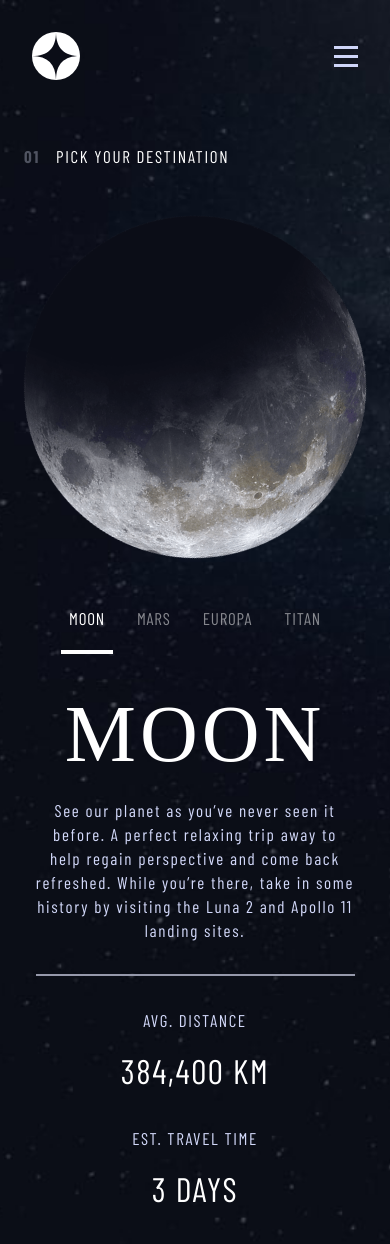
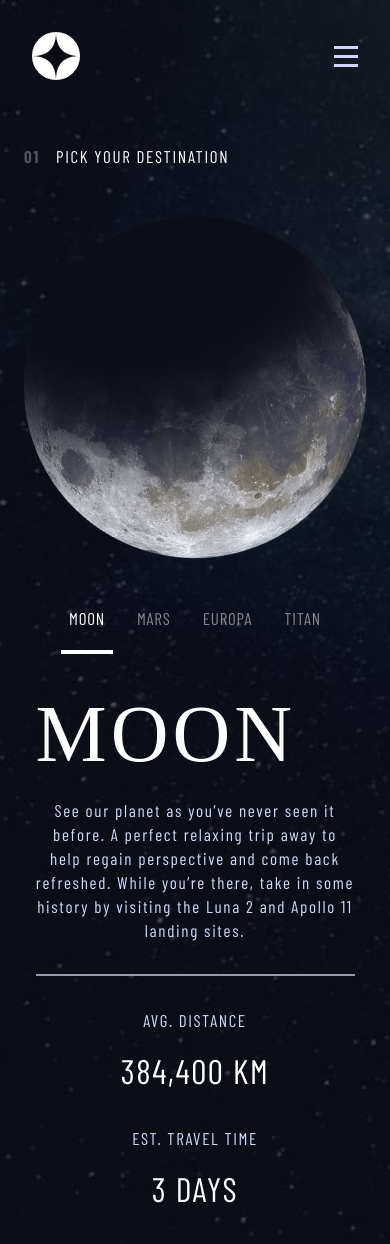
Before and after one commit to InnaTymoshenko/space-tourism, a Next.js app: page /destination in a window 390 px wide. Shown: the top 1244 px of the page. Built offline with nearby package versions, Linux system fonts and the light colour scheme; a web font is replaced by a local one.

Commit message:
added base animation

```diff
--- a/app/page.tsx
+++ b/app/page.tsx
@@ -7,9 +7,39 @@
 export default function Home() {
 	const screenSize = useScreenSize()
 
+	const mainAnimation = {
+		hidden: {
+			y: '-100vh',
+			opacity: 0,
+			scale: 0.1,
+			skew: '80deg, 0deg'
+		},
+		visible: {
+			y: '0',
+			opacity: 1,
+			scale: 1,
+			skew: '0deg, 0deg',
+			transition: { duration: 3 }
+		}
+	}
+
+	const starAnimation = {
+		hidden: {
+			x: '100vw',
+			scale: 0.1,
+			opasity: 0
+		},
+		visible: {
+			x: '0',
+			opasity: 1,
+			scale: 1,
+			transition: { duration: 3 }
+		}
+	}
+
 	return (
 		<section
-			className={`w-full  ${
+			className={`w-full overflow-hidden ${
 				screenSize === SCREEN_SIZES.MOBILE
 					? 'bg-mobile h-[120vh]'
 					: screenSize === SCREEN_SIZES.TABLET
@@ -17,28 +47,42 @@
 					: 'bg-desktop h-screen'
 			}`}
 		>
-			<div className="shell flex lg:flex-row sx:flex-col justify-between lg:items-end sx:items-center  lg:pb-32 sx:pb-8 lg:pt-0 sx:pt-[10rem]">
+			<motion.div
+				initial={'hidden'}
+				whileInView={'visible'}
+				className="shell flex lg:flex-row sx:flex-col justify-between lg:items-end sx:items-center  lg:pb-32 sx:pb-8 lg:pt-0 sx:pt-[10rem]"
+			>
 				<div className="lg:w-[45%] md2:w-[80%] sx:w-full md2:mx-auto lg:mx-0 flex flex-col lg:items-start sx:items-center gap-4 sx:pl-2 md:pl-16 py-4">
-					<p className="lg:text-3xl md:text-2xl sx:text-xl text-gray-25 tracking-[.2em] uppercase font-thin">
+					<motion.p
+						variants={mainAnimation}
+						className="lg:text-3xl md:text-2xl sx:text-xl text-gray-25 tracking-[.2em] uppercase font-thin"
+					>
 						So, you want to travel to
-					</p>
-					<h1 className="lg:text-5xl md:text-4xl sx:text-[6rem] sx:leading-none text-white tracking-wider uppercase">
+					</motion.p>
+					<motion.h1
+						variants={mainAnimation}
+						className="lg:text-5xl md:text-4xl sx:text-[6rem] sx:leading-none text-white tracking-wider uppercase"
+					>
 						Space
-					</h1>
-					<p className="description px-0">
+					</motion.h1>
+					<motion.p variants={mainAnimation} className="description px-0">
 						Let’s face it; if you want to go to space, you might as well genuinely go to outer space and not hover kind
 						of on the edge of it. Well sit back, and relax because we’ll give you a truly out of this world experience!
-					</p>
+					</motion.p>
 				</div>
-				<div className="lg:w-[300px] lg:h-[300px] sx:w-[200px] md2:w-[250px] md2:h-[250px] sx:h-[200px] rounded-full bg-white m-4 hover:shadow-3xl transition-shadow duration-500 ease-in-out">
+				<motion.div
+					whileHover={{ scale: 0.8 }}
+					variants={starAnimation}
+					className="lg:w-[300px]  lg:h-[300px] sx:w-[200px] md2:w-[250px] md2:h-[250px] sx:h-[200px] rounded-full bg-white m-4 hover:shadow-3xl transition-shadow duration-500 ease-in-out"
+				>
 					<Link
 						href={'/destination'}
 						className="w-full h-full  flex justify-center items-center text-gray-50 text-2xl font-mono tracking-wider"
 					>
 						EXPLORE
 					</Link>
-				</div>
-			</div>
+				</motion.div>
+			</motion.div>
 		</section>
 	)
 }
--- a/components/crew-tab.tsx
+++ b/components/crew-tab.tsx
@@ -2,6 +2,7 @@
 'use client'
 
 import React, { useEffect, useState } from 'react'
+import { motion } from 'framer-motion'
 import { VariantProps, cva } from 'class-variance-authority'
 import { cn } from '@/utils/cn'
 
@@ -44,6 +45,30 @@
 		bio: ''
 	})
 
+	const aboutAnimation = {
+		hidden: {
+			x: '-100%',
+			opacity: 0
+		},
+		visible: (custom: number) => ({
+			x: 0,
+			opacity: 1,
+			transition: { delay: custom * 0.3, duration: 1 }
+		})
+	}
+
+	const imageAnimation = {
+		hidden: {
+			x: '100%',
+			opacity: 0
+		},
+		visible: {
+			x: 0,
+			opacity: 1,
+			transition: { duration: 2 }
+		}
+	}
+
 	const handleCrewTitle = (value: React.SetStateAction<string> | null) => {
 		if (value) {
 			setTitle(value)
@@ -81,15 +106,37 @@
 			<div className="w-full flex lg:flex-row sx:flex-col-reverse justify-between items-center gap-8">
 				<div className="lg:w-[55%] sx:w-full lg:mx-0 h-full flex lg:flex-col flex-wrap justify-between items-start md2:gap-20 sx:gap-12 3xl:pb-20 sx:pb-8  lg:pl-16 sx:px-6 pt-4">
 					<div className="w-full flex lg:flex-col sx:flex-col-reverse md2:gap-16 sx:gap-8">
-						<div className="flex flex-col justify-center sx:items-center lg:items-start gap-2 pt-4">
-							<p className="md2:px-6 sx:px-0 lg:px-0 lg:text-3xl sx:text-xl tracking-widest text-gray-200 uppercase">
-								{crew?.role}
-							</p>
-							<h1 className="2xl:text-[3.25rem] md2:text-[2.5rem] sx:text-[24px] text-center font-thin text-white tracking-wider uppercase lg:mb-12 sx:mb-2">
-								{crew?.name}
-							</h1>
-							<p className="lg:w-[70%] sx:w-full description mb-8 ">{crew?.bio}</p>
-						</div>
+						{items.map(item => {
+							if (item.name.toLowerCase().replace(/ /g, '-') === crew.name.toLowerCase().replace(/ /g, '-')) {
+								return (
+									<motion.div
+										initial={'hidden'}
+										whileInView={'visible'}
+										key={item.name.toLowerCase().replace(/ /g, '-')}
+										className="flex flex-col justify-center sx:items-center lg:items-start gap-2 pt-4"
+									>
+										<motion.p
+											custom={1}
+											variants={aboutAnimation}
+											className="md2:px-6 sx:px-0 lg:px-0 lg:text-3xl sx:text-xl tracking-widest text-gray-200 uppercase"
+										>
+											{crew?.role}
+										</motion.p>
+										<motion.h1
+											custom={2}
+											variants={aboutAnimation}
+											className="2xl:text-[3.25rem] md2:text-[2.5rem] sx:text-[24px] text-center font-thin text-white tracking-wider uppercase lg:mb-12 sx:mb-2"
+										>
+											{crew?.name}
+										</motion.h1>
+										<motion.p custom={3} variants={aboutAnimation} className="lg:w-[70%] sx:w-full description mb-8 ">
+											{crew?.bio}
+										</motion.p>
+									</motion.div>
+								)
+							}
+						})}
+
 						<div className="w-full flex lg:justify-start sx:justify-center gap-6">
 							{items.map((item, index) => (
 								<div className="h-full uppercase" key={item.name.replace(/ /g, '-')}>
@@ -106,9 +153,21 @@
 						</div>
 					</div>
 				</div>
-				<div className="lg:w-[45%] sx:w-[90%] lg:border-transparent sx:border-b sx:border-gray-200 mx-auto px-4">
-					<img src={crew?.images.png} alt={crew?.name} className="w-full h-auto" />
-				</div>
+				{items.map(item => {
+					if (item.name.toLowerCase().replace(/ /g, '-') === crew.name.toLowerCase().replace(/ /g, '-')) {
+						return (
+							<motion.div
+								key={item.name.replace(/ /g, '-')}
+								initial={'hidden'}
+								whileInView={'visible'}
+								variants={imageAnimation}
+								className="lg:w-[45%] sx:w-[90%] lg:border-transparent sx:border-b sx:border-gray-200 mx-auto px-4"
+							>
+								<img src={crew?.images.png} alt={crew?.name} className="w-full h-auto" />
+							</motion.div>
+						)
+					}
+				})}
 			</div>
 		</div>
 	)
--- a/components/destination-tab.tsx
+++ b/components/destination-tab.tsx
@@ -46,6 +46,18 @@
 		travel: ''
 	})
 
+	const planetAnimation = {
+		hidden: {
+			opacity: 0,
+			scale: 0.3
+		},
+		visible: {
+			opacity: 1,
+			scale: 1,
+			transition: { duration: 3 }
+		}
+	}
+
 	const handlePlanetName = (value: React.SetStateAction<string> | null) => {
 		if (value) {
 			setTitle(value)
@@ -76,7 +88,10 @@
 
 	return (
 		<div className="shell flex lg:flex-row-reverse sx:flex-col-reverse lg:justify-between sx:justify-end gap-8 lg:items-end sx:items-center 3xl:pb-20 sx:pb-8 lg:pt-[13rem] sx:pt-[8rem]">
-			<div className="lg:w-[40%] sx:w-[90%] sx:px-4 flex flex-col justify-between sx:items-center tracking-wider lg:m-4 sx:m-auto ">
+			<motion.div
+				variants={planetAnimation}
+				className="lg:w-[40%] sx:w-[90%] sx:px-4 flex flex-col justify-between sx:items-center tracking-wider lg:m-4 sx:m-auto "
+			>
 				<div className="w-full h-12 flex md2:gap-10 sx:gap-4 sx:justify-center lg:justify-start mb-8">
 					{items.map(item => (
 						<div className="h-full uppercase" key={item.distance}>
@@ -93,9 +108,23 @@
 						</div>
 					))}
 				</div>
-				<h1 className="xl:text-[7rem] sx:text-3.5xl  text-white tracking-wider uppercase mb-4">{planet.name}</h1>
-				<p className="description mb-8">{planet.description}</p>
-				<div className="w-full border-t-2 border-t-gray-200 flex lg:flex-row sx:flex-col justify-between items-center gap-8 text-white pt-8">
+				{items.map(item => {
+					if (item.name.toLowerCase() === planet.name.toLowerCase()) {
+						return (
+							<motion.div initial={'hidden'} whileInView={'visible'} key={item.name} className="w-full h-auto">
+								<motion.h1
+									variants={planetAnimation}
+									className="xl:text-[7rem] sx:text-3.5xl  text-white tracking-wider uppercase mb-4"
+								>
+									{planet.name}
+								</motion.h1>
+								<motion.p variants={planetAnimation} className="description mb-8">
+									{planet.description}
+								</motion.p>
+								<motion.div
+									variants={planetAnimation}
+									className="w-full border-t-2 border-t-gray-200 flex lg:flex-row sx:flex-col justify-between items-center gap-8 text-white pt-8"
+								>
 									<div className="lg:w-[50%] sx:w-full flex flex-col lg:items-start sx:items-center gap-4 uppercase tracking-widest">
 										<span className=" text-lg text-gray-25">Avg. distance</span>
 										<span className="text-3xl font-light">{planet.distance}</span>
@@ -104,8 +133,12 @@
 										<span className=" text-lg text-gray-25">Est. travel time</span>
 										<span className="text-3xl font-light">{planet.travel}</span>
 									</div>
-				</div>
-			</div>
+								</motion.div>
+							</motion.div>
+						)
+					}
+				})}
+			</motion.div>
 			<div className="lg:w-[45%] sx:w-full h-full lg:mx-0 flex flex-col justify-between items-start  md2:gap-20 sx:gap-12 lg:pl-16 sx:px-6 py-4">
 				<h2 className="text-white md2:text-2xl sx:text-lg tracking-widest uppercase">
 					<strong className="text-gray-200/50 font-semibold mr-4">01</strong>Pick your destination
```
Also changed, not shown: components/technology-tab.tsx (+38 -9 lines). Lines whose indentation alone changed are shown as unchanged.
